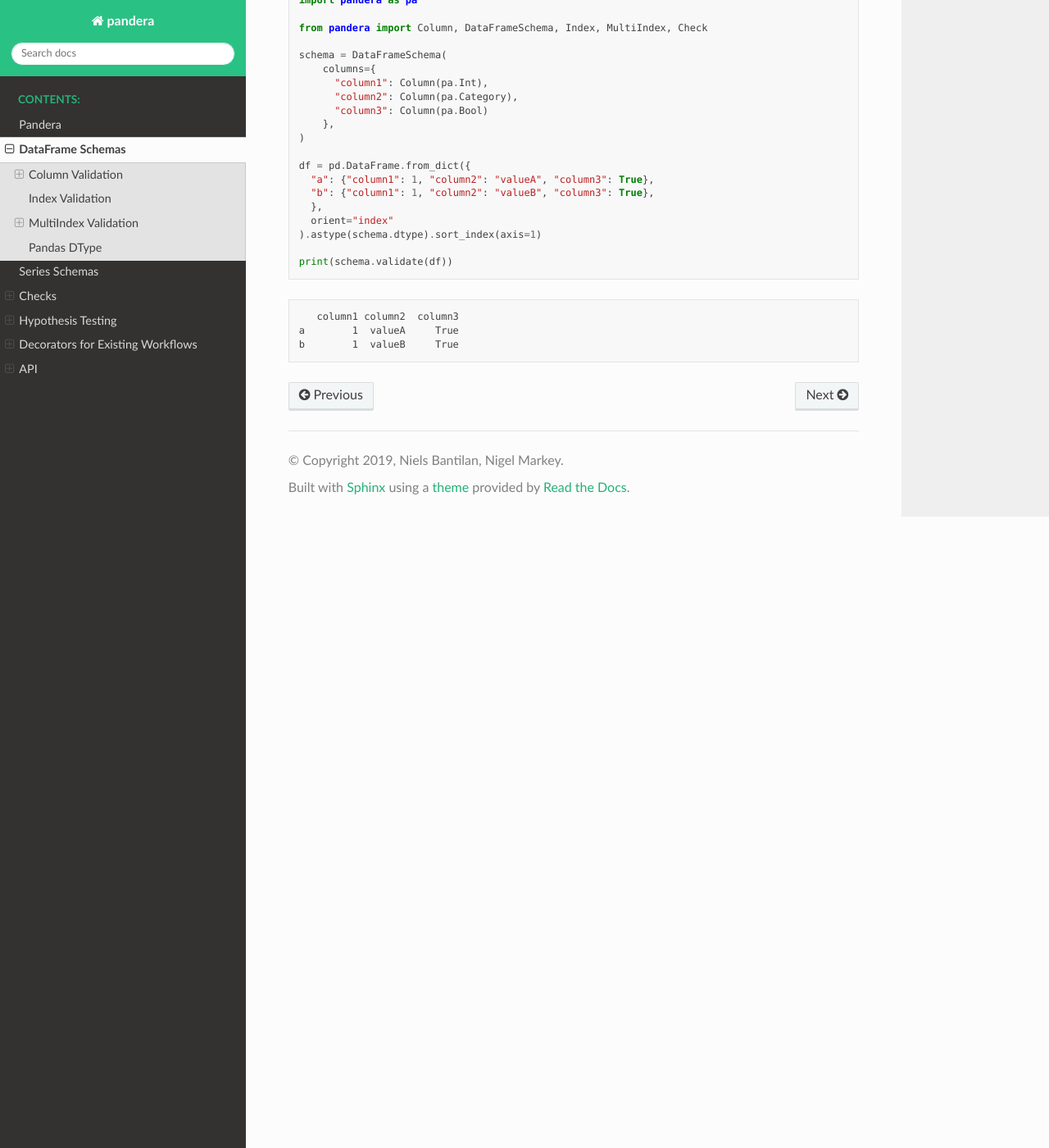
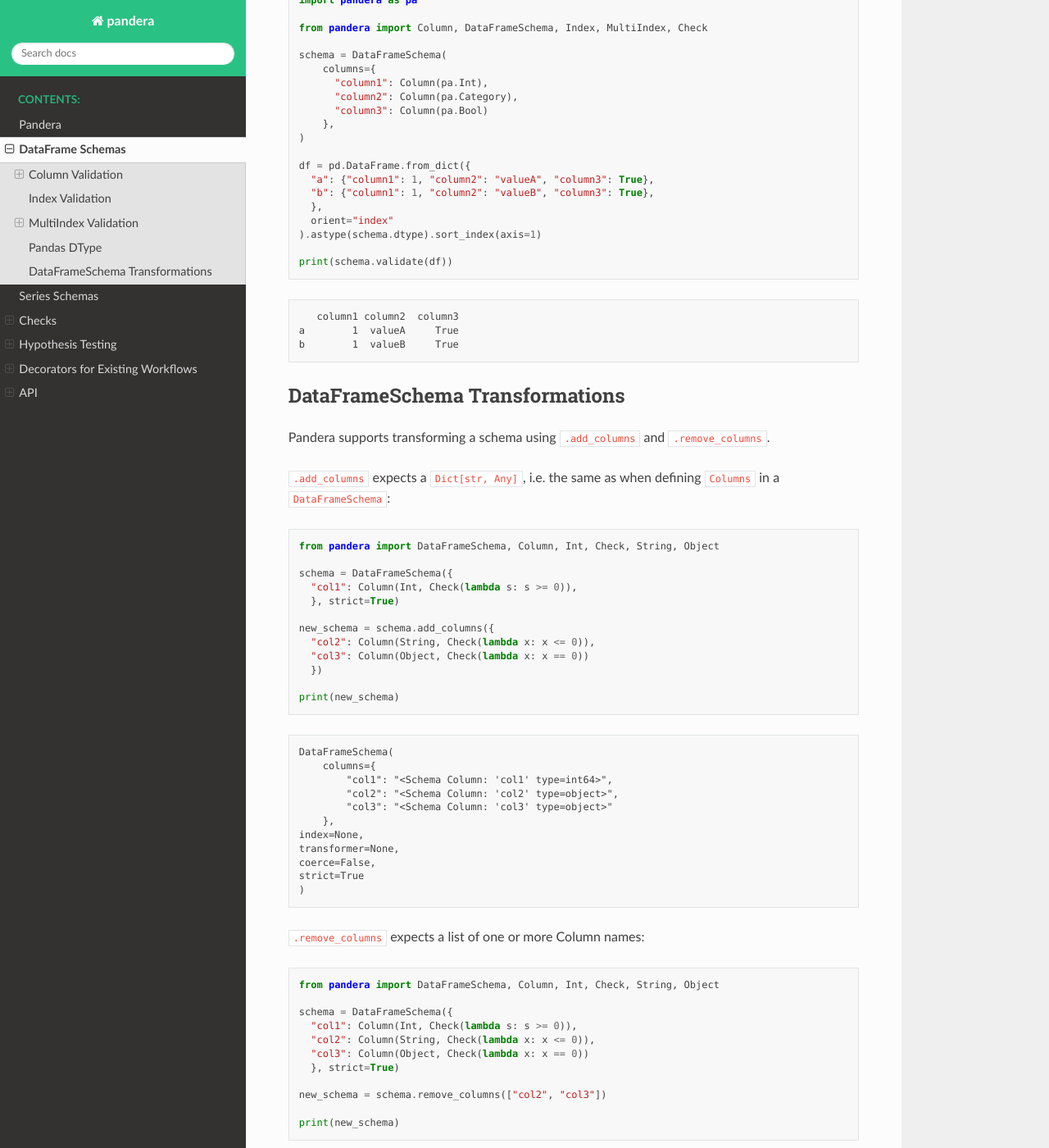
Before and after one commit to unionai-oss/pandera, a Sphinx documentation site: the page built from docs/source/dataframe_schemas.rst, in a window 1280 px wide and 1400 px high, scrolled down 6991 px. Shown: the whole window at 82% size. Built offline with Sphinx 7.4.7 and the Read the Docs theme 2.0.0, drawn with Linux system fonts in a browser that asks for light colours; some of the changed text lies outside the part shown.

Commit message:
enable basic schema transformations

```diff
--- a/docs/source/dataframe_schemas.rst
+++ b/docs/source/dataframe_schemas.rst
@@ -446,3 +446,72 @@ Some examples of where this can be provided to pandas are:
        column1 column2  column3
     a        1  valueA     True
     b        1  valueB     True
+
+
+DataFrameSchema Transformations
+-------------------------------
+
+Pandera supports transforming a schema using ``.add_columns`` and ``.remove_columns``.
+
+``.add_columns`` expects a ``Dict[str, Any]``, i.e. the same as when defining ``Columns`` in a ``DataFrameSchema``:
+
+.. testcode:: add_columns
+  :pyversion: > 3.5
+
+  from pandera import DataFrameSchema, Column, Int, Check, String, Object
+
+  schema = DataFrameSchema({
+    "col1": Column(Int, Check(lambda s: s >= 0)),
+    }, strict=True)
+
+  new_schema = schema.add_columns({
+    "col2": Column(String, Check(lambda x: x <= 0)),
+    "col3": Column(Object, Check(lambda x: x == 0))
+    })
+
+  print(new_schema)
+
+.. testoutput:: add_columns
+    :pyversion: > 3.5
+    :options: +NORMALIZE_WHITESPACE
+
+    DataFrameSchema(
+        columns={
+            "col1": "<Schema Column: 'col1' type=int64>",
+            "col2": "<Schema Column: 'col2' type=object>",
+            "col3": "<Schema Column: 'col3' type=object>"
+        },
+    index=None,
+    transformer=None,
+    coerce=False,
+    strict=True
+    )
+
+``.remove_columns`` expects a list of one or more Column names:
+
+.. testcode:: remove_columns
+
+  from pandera import DataFrameSchema, Column, Int, Check, String, Object
+
+  schema = DataFrameSchema({
+    "col1": Column(Int, Check(lambda s: s >= 0)),
+    "col2": Column(String, Check(lambda x: x <= 0)),
+    "col3": Column(Object, Check(lambda x: x == 0))
+    }, strict=True)
+
+  new_schema = schema.remove_columns(["col2", "col3"])
+
+  print(new_schema)
+
+.. testoutput:: remove_columns
+    :options: +NORMALIZE_WHITESPACE
+
+    DataFrameSchema(
+        columns={
+            "col1": "<Schema Column: 'col1' type=int64>"
+        },
+    index=None,
+    transformer=None,
+    coerce=False,
+    strict=True
+    )
```
Also changed, not shown: 2 other files.
